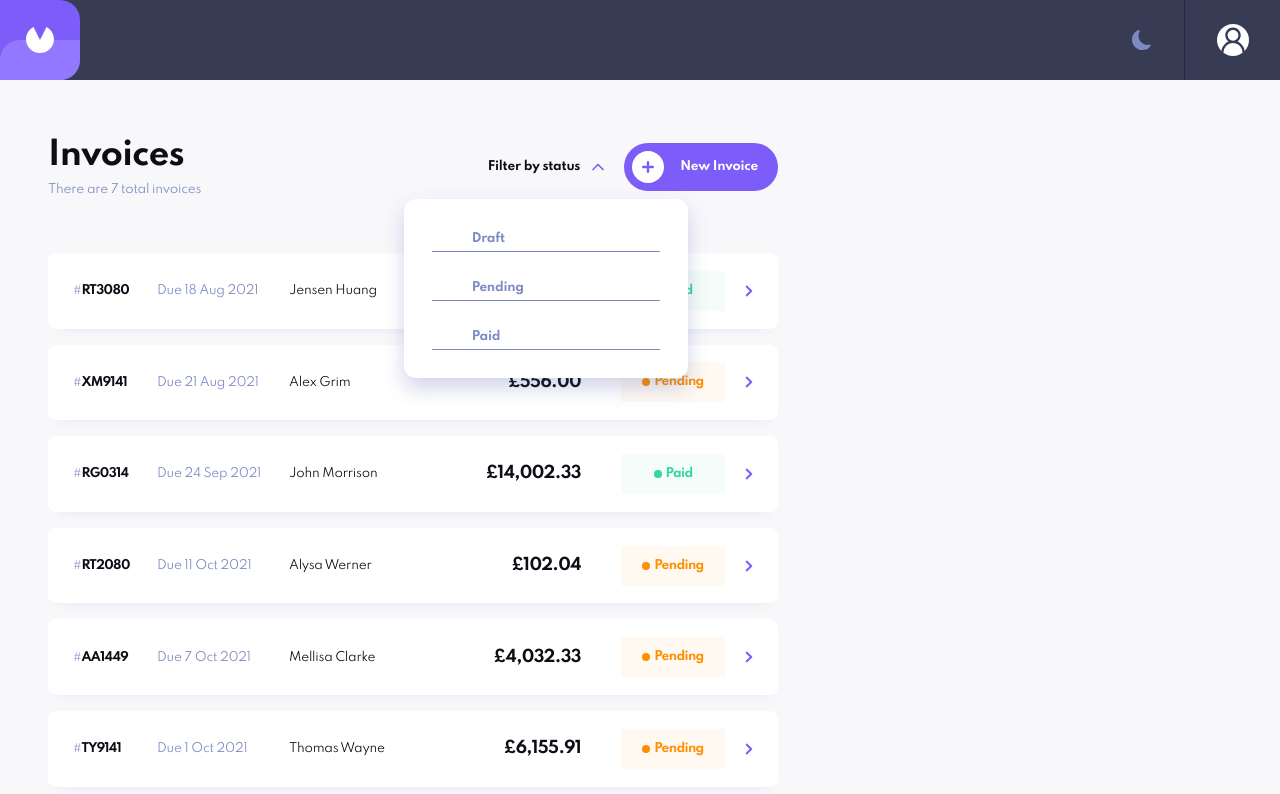
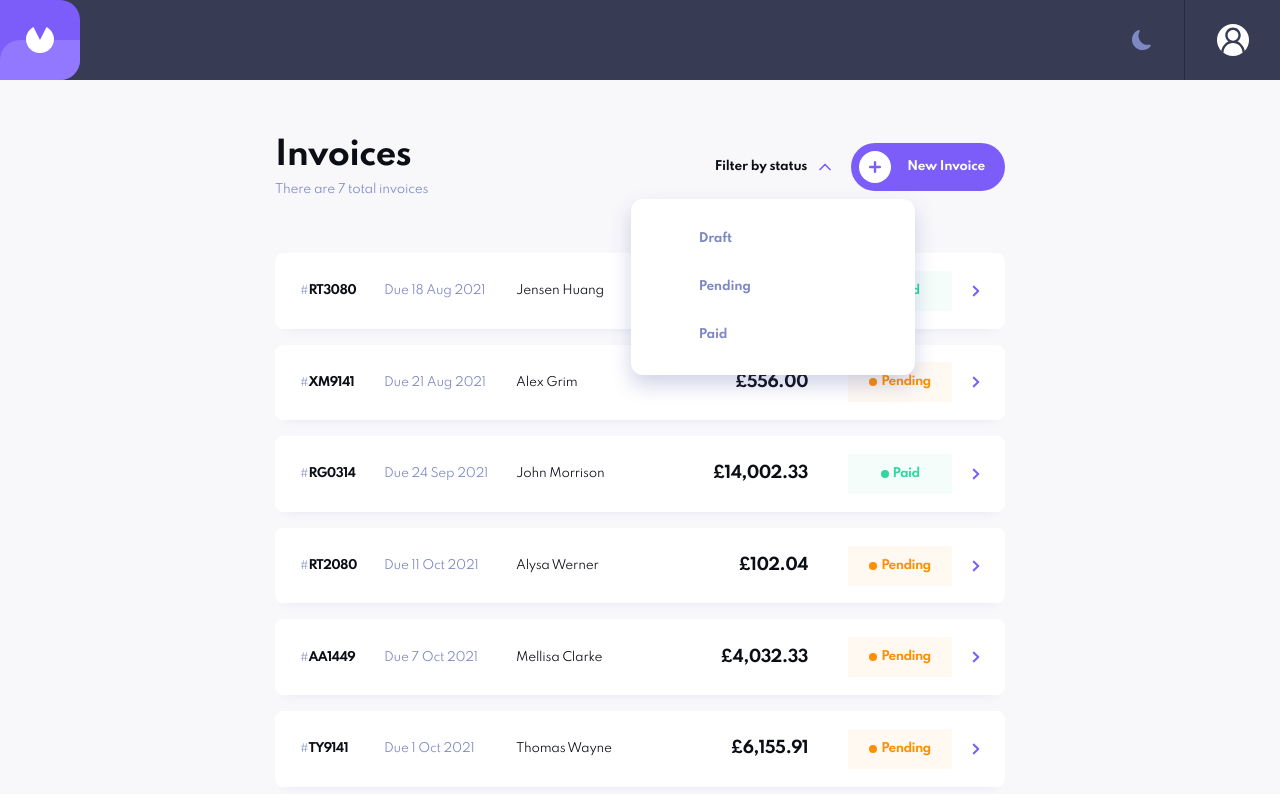
Before and after one commit to LennonPerez/invoices-manager-frontend, a Next.js app: page /invoices in a window 1280 px wide. Both pictures are taken after a click on the button "Filter by status". Shown: the top 794 px of the page. Built offline with nearby package versions, Linux system fonts and the light colour scheme.

Commit message:
more ui fixes

```diff
--- a/src/app/invoices/(list)/components/InvoicesList.tsx
+++ b/src/app/invoices/(list)/components/InvoicesList.tsx
@@ -48,9 +48,11 @@ const InvoicesListStyles = styled.div`
   display: flex;
   flex-direction: column;
   max-width: 45.625rem;
+  width: 100%;
 
   .invoice-card {
     margin-bottom: 1rem;
+    width: 100%;
 
     &:last-child {
       margin-bottom: 0;
--- a/src/app/invoices/(list)/page.tsx
+++ b/src/app/invoices/(list)/page.tsx
@@ -51,6 +51,9 @@ const Home = () => {
 };
 
 const HomePageStyles = styled.main`
+  display: flex;
+  flex-direction: column;
+  align-items: center;
   padding: 2.25rem 1.5rem;
   max-height: calc(100vh - 4.5rem);
   overflow-y: auto;
@@ -63,14 +66,12 @@ const HomePageStyles = styled.main`
   @media (min-width: 1440px) {
     padding: 4.5rem;
     max-height: 100vh;
-    display: flex;
-    flex-direction: column;
-    align-items: center;
   }
 
   .header-container {
     margin-bottom: 2.25rem;
     max-width: 45.625rem;
+    width: 100%;
 
     @media (min-width: 768px) {
       margin-bottom: 3.5rem;
@@ -78,7 +79,6 @@ const HomePageStyles = styled.main`
 
     @media (min-width: 1440px) {
       margin-bottom: 4.5rem;
-      width: 100%;
     }
   }
 `;
--- a/src/app/invoices/[id]/page.tsx
+++ b/src/app/invoices/[id]/page.tsx
@@ -89,6 +89,9 @@ const InvoiceDetailsPage: FunctionComponent<InvoiceDetailsPageProps> = ({
 };
 
 const InvoiceDetailsPageStyles = styled.div`
+  display: flex;
+  flex-direction: column;
+  align-items: center;
   padding: 2rem 1.5rem 9.5rem 1.5rem;
   max-height: calc(100vh - 4.5rem);
   overflow-y: auto;
@@ -101,9 +104,6 @@ const InvoiceDetailsPageStyles = styled.div`
   @media (min-width: 1440px) {
     padding: 4rem;
     max-height: 100vh;
-    display: flex;
-    flex-direction: column;
-    align-items: center;
   }
 
   .back-button-container {
--- a/src/components/inputs/selectors/MultipleOptionSelector.tsx
+++ b/src/components/inputs/selectors/MultipleOptionSelector.tsx
@@ -46,10 +46,9 @@ const MultipleOptionSelectorStyles = styled.div`
 
   .options-container {
     padding: 1.75rem;
-    width: fit;
+    width: fit-content;
 
     .option {
-      border-bottom: 0.0625rem solid ${({ theme }) => theme.selector.border};
       cursor: pointer;
       display: flex;
       align-items: center;
```
